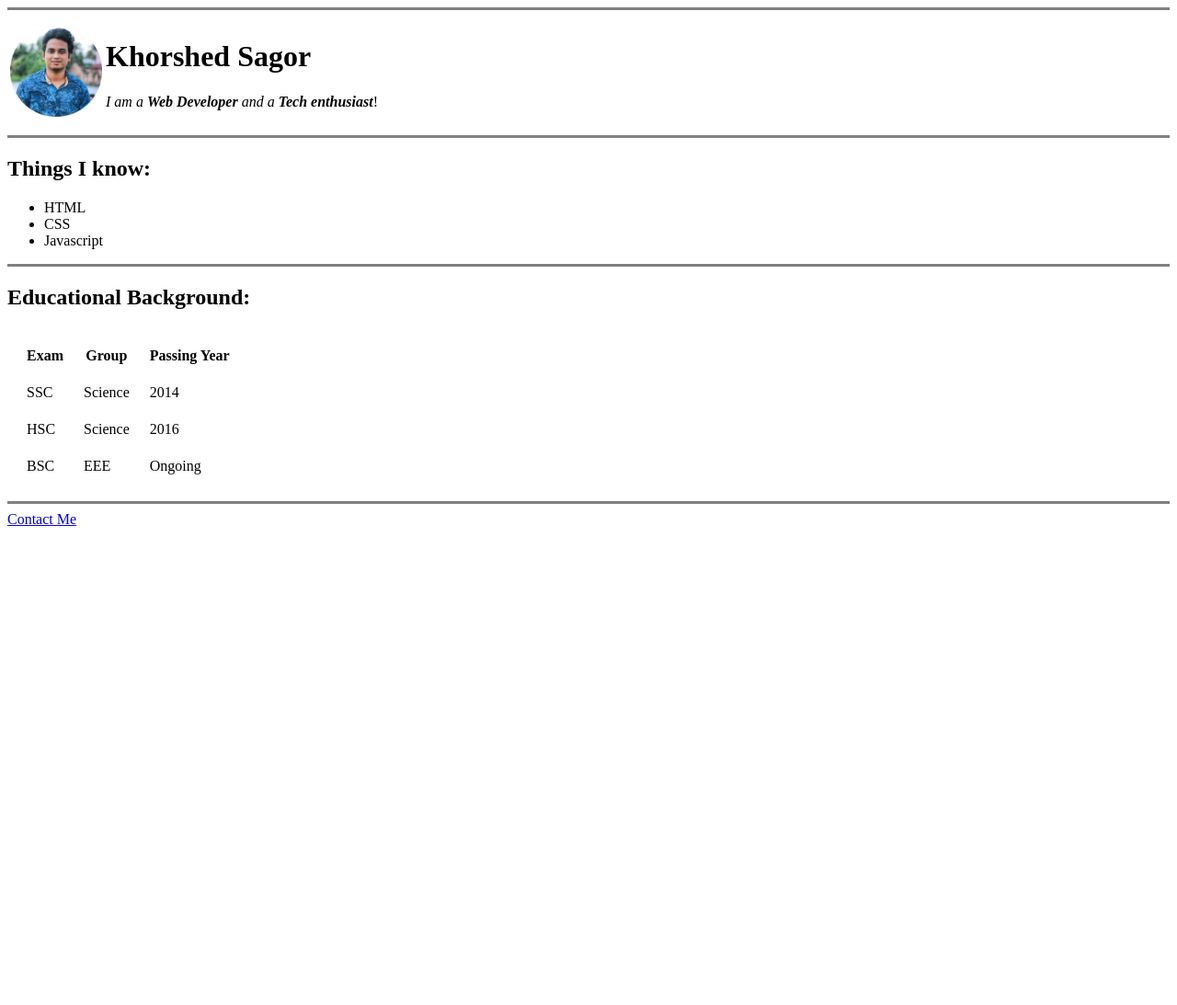
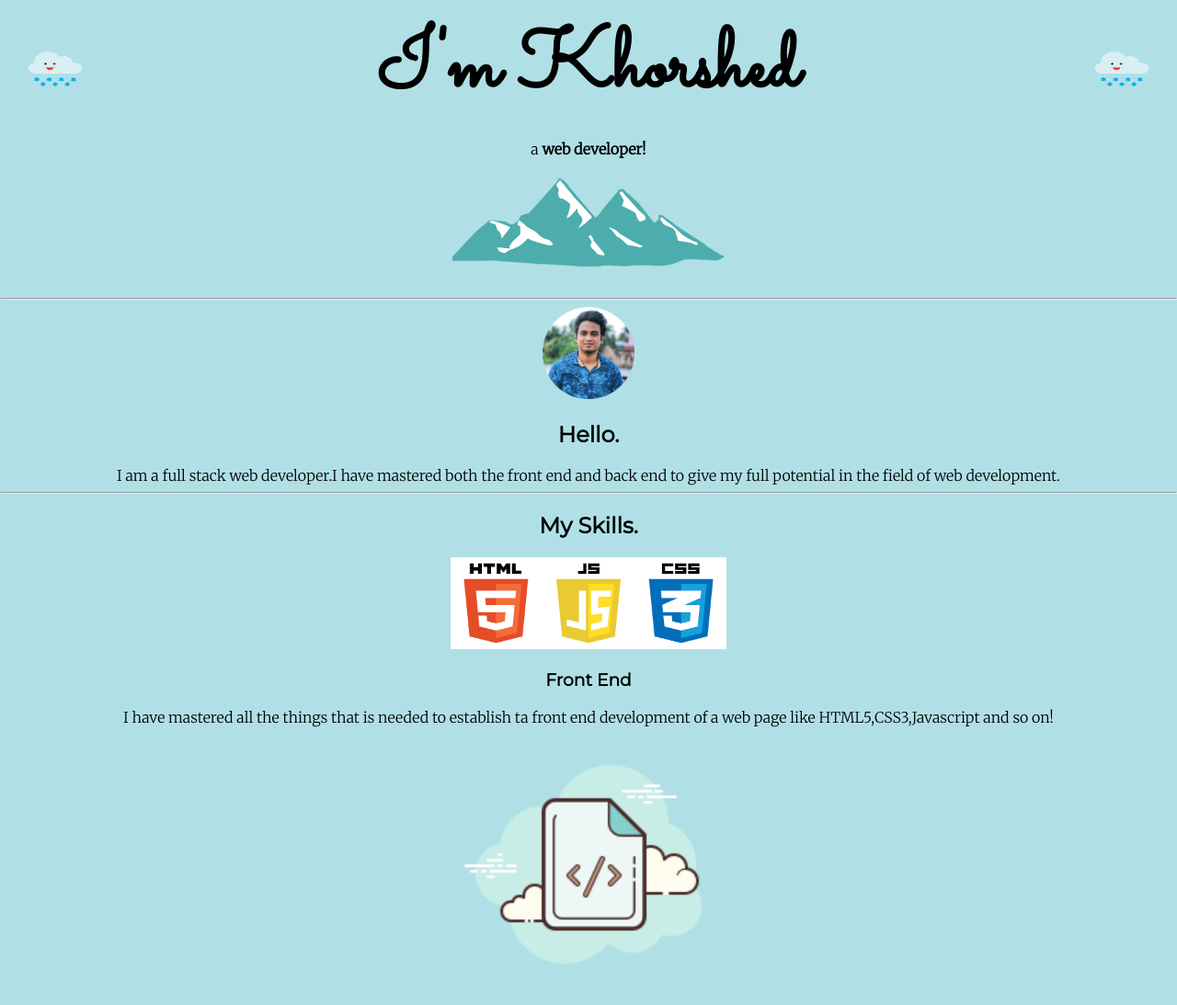
Before and after one commit to Ksagor29/CV, a plain HTML site: page index.html in a window 1280 px wide. Shown: the top 1093 px of the page at 92% size. Before the commit the page ends 800 px from the top, so only its background shows below. Drawn offline with Linux system fonts and the light colour scheme.

Commit message:
Add files via upload

```diff
--- a/index.html
+++ b/index.html
@@ -2,54 +2,55 @@
 <html lang="en">
 <head>
 				<title>Khorshed Sagor</title>
+				<link rel="stylesheet" href="style.css">
+				<link rel="icon" href="favicon.ico">
+				<link rel="preconnect" href="https://fonts.gstatic.com">
+<link href="https://fonts.googleapis.com/css2?family=Merriweather:wght@300&family=Montserrat&family=Sacramento&display=swap" rel="stylesheet">
 </head>
 <body>
-				<hr size="3" noshade>
-				<table>
-								<tr>
-												<td><img src="circle-cropped.png" alt="my picture" height="100" width="100"></td>
-												<td><h1>Khorshed Sagor</h1>
-												<p><em>I am a <strong>Web Developer</strong> and a <strong>Tech enthusiast</strong></em>! </p></td>
-								</tr>
-				</table>
-				<hr size="3" noshade>
-				<h2>Things I know:</h2>
-				<ul>
-								<li>HTML</li>
-								<li>CSS</li>
-								<li>Javascript</li>
-				</ul>
-				<hr size="3" noshade>
-				<h2>Educational Background:</h2>
-				<table cellspacing="20">
-								<thead>
-												<tr>
-																<th>Exam</th>
-																<th>Group</th>
-																<th>Passing Year</th>
-												</tr>
+				<div class="top">
+				<img class="top-cloud" src="cloud.png" alt="cloud">
+				<h1>I'm Khorshed</h1>
+				<p>a <strong>web developer!</strong></p>
+				<img class="bottom-cloud" src="cloud.png" alt="cloud">
+				</div>
+				<img class="mountain" src="mountain.png" alt="mountain">
+				<hr>
+				<div class="middle-container">
+  <div class="profile">
+    <img class="profilepic" src="circle-cropped.png" alt="sagor">
+    <h2>Hello.</h2>
+    <p>I am a full stack web developer.I have mastered both the front end and back end to give my full potential in the field of web development.</p>
+  </div>
+  <hr>
+  <div class="skills">
+    <h2>My Skills.</h2>
+    <div class="skill-row">
+      <img class="frontend" src="frontend.png" alt="frontend">
+      <h3>Front End</h3>
+      <p>I have mastered all the things that is needed to establish ta front end development of a web page like HTML5,CSS3,Javascript and so on!</p>
+    </div>
+    <div class="skill-row">
+      <img class="backend" src="backend.png" alt="backend">
+      <h3>Back End</h3>
+      <p>I have also mastered the back end development skills for the sake of full stack development! </p>
+    </div>
+  </div>
+  <hr>
+  <div class="contact-me">
+    <h2>Get In Touch</h2>
+    <h3>You can reach me through the links below</h3>
+    <p>The web is an ocean.No matter how much you learn pretty sure you can't get enough of it in a lifetime!</p>
+    <a class="btn" href="mailto:khorshedsagor@gmail.com">CONTACT ME</a>
+  </div>
+</div>
 
-								</thead>
-								<tbody>
-												<tr>
-																<td>SSC</td>
-																<td>Science</td>
-																<td>2014</td>
-												</tr>
-												<tr>
-																<td>HSC</td>
-																<td>Science</td>
-																<td>2016</td>
-												</tr>
-												<tr>
-																<td>BSC</td>
-																<td>EEE</td>
-																<td>Ongoing</td>
-												</tr>
 
-								</tbody>
-				</table>
-				<hr size="3" noshade>
-				<a href="contact-us.html">Contact Me</a>
+<div class="bottom-container">
+  <a class="footer-link" href="https://www.facebook.com/khorshed.sagor.3">Facebook</a></a>
+  <a class="footer-link" href="https://www.ksagor29.github.io/cv">Website</a>
+  <p>© 2021 Khorshed</p>
+</div>
+
 </body>
 </html>
--- /dev/null
+++ b/style.css
@@ -0,0 +1,57 @@
+				body{
+												background-color:powderblue;
+												margin:0;
+												text-align:center;
+												font-family: 'Merriweather', serif;
+								}
+				h1{
+								margin:10px;
+								font-family: 'Sacramento', cursive;
+								font-size:90px;
+
+				}
+				h2{
+								font-family: 'Montserrat', sans-serif;
+
+				}
+				h3{
+								font-family: 'Montserrat', sans-serif;
+
+
+				}
+				img{
+												height:50px;
+											  width:100px;
+											  background-color: powderblue;
+											  }
+				.top-cloud{
+								position:absolute;
+					 			top:50px;
+					 			left:10px;
+				}
+				.bottom-cloud{
+								position:absolute;
+								right: 10px;
+								top:50px;
+
+				}
+				p{
+								margin:0;
+				}
+				.mountain{
+								margin:20px;
+								height: 100px;
+								width: 300px;
+				}
+				.profilepic{
+								height: 100px;
+								width: 100px;
+				}
+				.frontend{
+								width: 300px;
+								height: 100px;
+				}
+				.backend{
+								width: 300px;
+								height: 300px;
+				}
```
Also changed, not shown: backend.png (added), cloud.png (added), favicon.ico (added), frontend.png (added), mountain.png (added).
